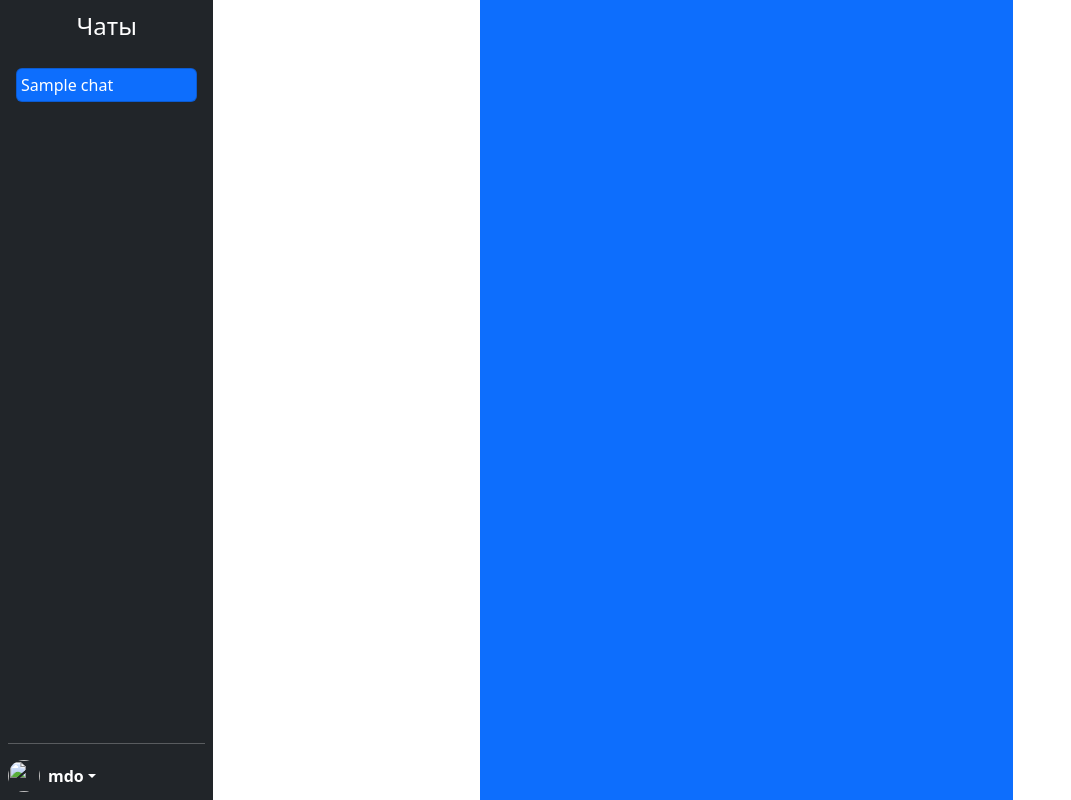
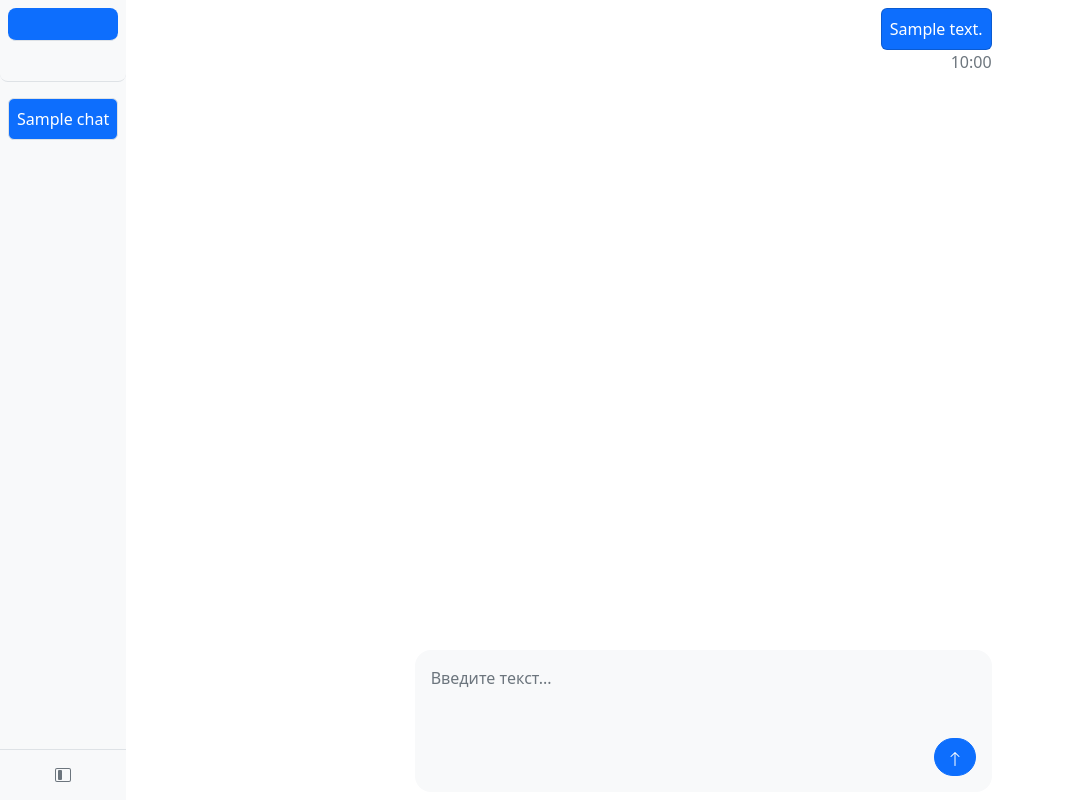
Before and after one commit to honeyxanny/ai-chat-app, a Django app: page /chat/00000000-0000-0000-0000-000000000001/ in a window 1280 px wide. Shown: the whole page, without its empty margins (0-1071 px from the left). Run offline with Django 5.2, Linux system fonts and the light colour scheme; tables that the repository leaves empty hold one stand-in row (values such as "Sample post").

Commit message:
feat: вёрстка чата

```diff
--- a/ai_chat_app/static/css/base.css
+++ b/ai_chat_app/static/css/base.css
@@ -1,3 +1,21 @@
 html, body {
     height: 100%;
 }
+
+.sidebar.expanded {
+    width: 20%;
+}
+
+.sidebar .nav-link span, .sidebar .nav-link small {
+    display: none;
+}
+
+.sidebar.expanded .nav-link span, .sidebar.expanded .nav-link small {
+    display: inline;
+}
+
+.sidebar .nav-link {
+    display: flex;
+    align-items: center;
+    justify-content: center;
+}
--- a/ai_chat_app/static/js/chat/chat.js
+++ b/ai_chat_app/static/js/chat/chat.js
@@ -1,3 +1,12 @@
+document.addEventListener("DOMContentLoaded", function () {
+  const sidebar = document.getElementById("sidebar");
+  const toggleButton = document.getElementById("toggleSidebar");
+
+  toggleButton.addEventListener("click", function () {
+    sidebar.classList.toggle("expanded");
+  });
+});
+
 function getCurrentTime() {
   const now = new Date();
   const hours = now.getHours().toString().padStart(2, '0');
--- a/ai_chat_app/templates/chat/chat.html
+++ b/ai_chat_app/templates/chat/chat.html
@@ -1,60 +1,76 @@
-{% extends "base.html" %} {% load static %} {% block content %}
-<div class="container-fluid p-0 h-100">
-  <div class="row h-100 g-0">
-    <!-- Боковое меню -->
-    <div
-      class="col-2 d-flex flex-column flex-shrink-0 p-2 text-white bg-dark h-100"
-    >
-      <div class="text-center fs-4">
-        <p>Чаты</p>
-      </div>
-      <div class="flex-column mb-auto p-1">
+{% extends "base.html" %}
+{% load static %}
+{% block content %}
+<div class="container-fluid p-0 d-flex">
+  <div class="d-flex flex-column vh-100 bg-light sidebar" id="sidebar" style="background-color: red;">
+    <ul class="nav nav-pills flex-column">
+      <li class="nav-item ">
+        <a href="" class="nav-link py-3 m-2 border-bottom rounded-3 bg-primary text-decoratioin-none text-white">
+          <span>Новый чат+</span>
+        </a>
+      </li>
+      <li class="nav-item">
+        <a href="" class="nav-link py-3 border-bottom rounded-3">
+          <span>Поиск</span>
+        </a>
+      </li>
+    </ul>
+    <div class="d-flex flex-column h-100 p-2" id="chats">
       {% for chat in chats %}
-        <a href="/chat/{{ chat.id }}" style="text-decoration: none">
-          <div
-            class="card p-1 m-1 {% if chat.id == current_chat_id %}bg-primary text-white{% endif %}"
-          >
+      <a href="/chat/{{ chat.id }}" class="text-decoration-none">
+        <div class="border rounded-2 mt-2 p-2 {% if chat.id == current_chat_id %} bg-primary text-white {% endif%}">
           {{ chat.title }}
         </div>
       </a>
       {% endfor %}
     </div>
-      <hr />
-      <div class="dropdown">
-        <a
-          href="#"
-          class="d-flex align-items-center text-white text-decoration-none dropdown-toggle"
-          id="dropdownUser1"
-          data-bs-toggle="dropdown"
-          aria-expanded="false"
-        >
-          <img
-            src=""
-            alt=""
-            width="32"
-            height="32"
-            class="rounded-circle me-2"
-          />
-          <strong>mdo</strong>
-        </a>
-        <ul
-          class="dropdown-menu dropdown-menu-dark text-small shadow"
-          aria-labelledby="dropdownUser1"
-        >
-          <li><a class="dropdown-item" href="#">Профиль</a></li>
-          <li><hr class="dropdown-divider" /></li>
-          <li><a class="dropdown-item" href="#">Выйти</a></li>
-        </ul>
+    <div class="border-top">
+      <button class="nav-link btn btn-link p-3 text-decoration-none w-100" id="toggleSidebar">
+        <svg xmlns="http://www.w3.org/2000/svg" width="16" height="16" fill="#6c757d" class="bi bi-layout-sidebar-inset"
+          viewBox="0 0 16 16">
+          <path
+            d="M14 2a1 1 0 0 1 1 1v10a1 1 0 0 1-1 1H2a1 1 0 0 1-1-1V3a1 1 0 0 1 1-1zM2 1a2 2 0 0 0-2 2v10a2 2 0 0 0 2 2h12a2 2 0 0 0 2-2V3a2 2 0 0 0-2-2z" />
+          <path d="M3 4a1 1 0 0 1 1-1h2a1 1 0 0 1 1 1v8a1 1 0 0 1-1 1H4a1 1 0 0 1-1-1z" />
+        </svg>
+      </button>
     </div>
   </div>
-    <!-- Чат -->
-    <div class="col d-flex justify-content-center">
-      <div class="row w-50 bg-primary">
-        <div></div>
-        <form action=""></form>
+  <div class="d-flex flex-grow-1 justify-content-center">
+    <div class="w-50 d-flex flex-column">
+      <div class="d-flex flex-grow-1 flex-column f">
+        {% for message in messages %}
+        <div class="d-flex mt-2 {% if message.user %} justify-content-end {% endif %}">
+          <div>
+            {% if message.user == None %}
+            <div class="card d-inline-block p-2 bg-light">
+              {{ message.text }}
+            </div>
+            <div class="text-muted text-start">{{ message.created_at|time:"H:i" }}</div>
+            {% else %}
+            <div class="card d-inline-block p-2 bg-primary text-white">
+              {{ message.text }}
+            </div>
+            <div class="text-muted text-end">{{ message.created_at|time:"H:i" }}</div>
+            {% endif %}
+          </div>
+        </div>
+        {% endfor %}
+      </div>
+      <form action="" class="mb-2 rounded-4 bg-light mt-2 p-3">
+        <textarea class="form-control shadow-none border-0 bg-transparent p-0 overflow-auto" style="resize: none;"
+          placeholder="Введите текст..." id="" rows="3"></textarea>
+        <div class="d-flex justify-content-end bg-transparent">
+          <button class="btn btn-primary rounded-5">
+            <svg xmlns="http://www.w3.org/2000/svg" width="16" height="16" fill="currentColor" class="bi bi-arrow-up"
+              viewBox="0 0 16 16">
+              <path fill-rule="evenodd"
+                d="M8 15a.5.5 0 0 0 .5-.5V2.707l3.146 3.147a.5.5 0 0 0 .708-.708l-4-4a.5.5 0 0 0-.708 0l-4 4a.5.5 0 1 0 .708.708L7.5 2.707V14.5a.5.5 0 0 0 .5.5" />
+            </svg>
+          </button>
+        </div>
+      </form>
     </div>
   </div>
 </div>
 <script src="{% static 'js/chat/chat.js' %}"></script>
 {% endblock %}
-</div>
```
Also changed, not shown: ai_chat_app/chat/models.py (line endings or trailing spaces). Lines whose indentation alone changed are shown as unchanged.
